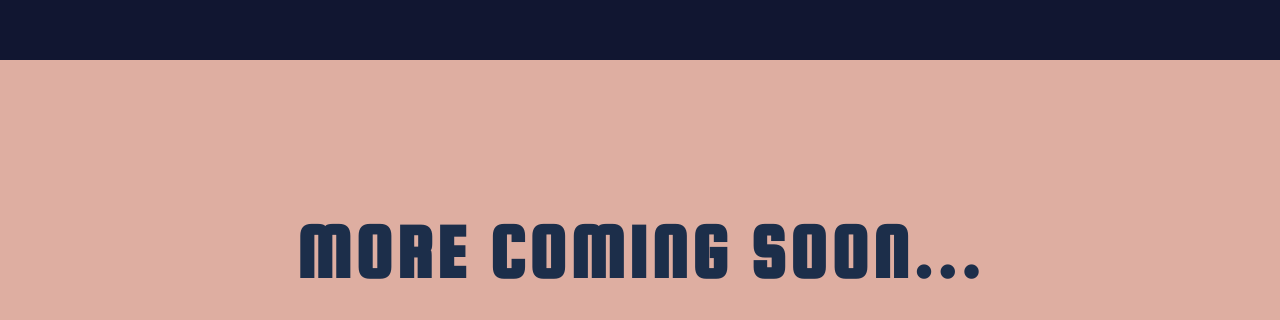
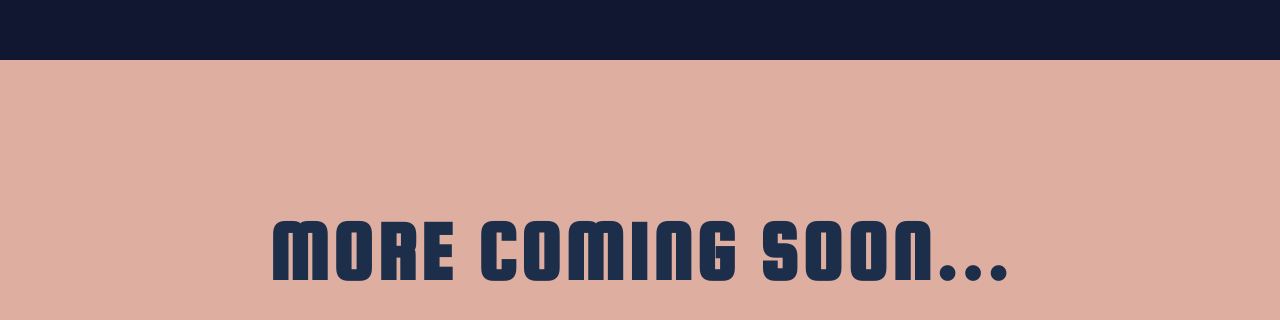
Before and after one commit to salemlf/react-portfolio-site, a React (Create React App) app in the folder my-portfolio-site/: page / in a window 1280 px wide. Shown: the part 3635-3955 px from the top of the page. Built offline with nearby package versions, Linux system fonts and the light colour scheme; a web font is replaced by a local one.

Commit message:
Fixed weird overflow issues

```diff
--- a/my-portfolio-site/src/App.css
+++ b/my-portfolio-site/src/App.css
@@ -38,6 +38,13 @@ body {
 
 .App {
   overflow-x: clip;
+  overflow-y: hidden;
+  position: relative;
+  height: 100%;
+  /* margin: 0 auto; */
+  display: flex;
+  flex-wrap: wrap;
+  justify-content: center;
 }
 
 a,
--- a/my-portfolio-site/src/components/Backgrounds/SectionBackgroundStyles.js
+++ b/my-portfolio-site/src/components/Backgrounds/SectionBackgroundStyles.js
@@ -9,7 +9,7 @@ export const Wrapper = styled.div`
 
 export const BgImg = styled.img`
   width: 100%;
-  height: unset;
+  height: initial;
   transform: ${(props) => props.transformStyles};
   object-fit: cover;
 `;
--- a/my-portfolio-site/src/components/Header/HeaderStyles.js
+++ b/my-portfolio-site/src/components/Header/HeaderStyles.js
@@ -6,13 +6,15 @@ export const Wrapper = styled.nav`
   color: var(--offWhite);
   position: relative;
   z-index: 2;
+  width: 100%;
 
   @media only screen and (max-width: 900px) {
     z-index: auto;
     display: flex;
+    flex-basis: 100%;
     justify-content: space-between;
     align-items: center;
-    width: 100%;
+    /* width: 100%; */
     height: 11vmin;
     min-height: 80px;
     max-height: 300px;
--- a/my-portfolio-site/src/components/TempBanner.js
+++ b/my-portfolio-site/src/components/TempBanner.js
@@ -4,6 +4,7 @@ import styled from "styled-components";
 const BannerContainer = styled.div`
   display: flex;
   flex-direction: column;
+  width: 100%;
 `;
 
 const Banner = styled.div`
@@ -18,7 +19,7 @@ const Banner = styled.div`
 
 const BannerText = styled.h2`
   color: var(--mediumBlue);
-  font-size: calc(30px + (60 - 30) * ((100vw - 250px) / (900 - 250)));
+  font-size: calc(18px + (60 - 18) * ((100vw - 250px) / (900 - 250)));
   margin: 0 auto;
 `;
 
```
